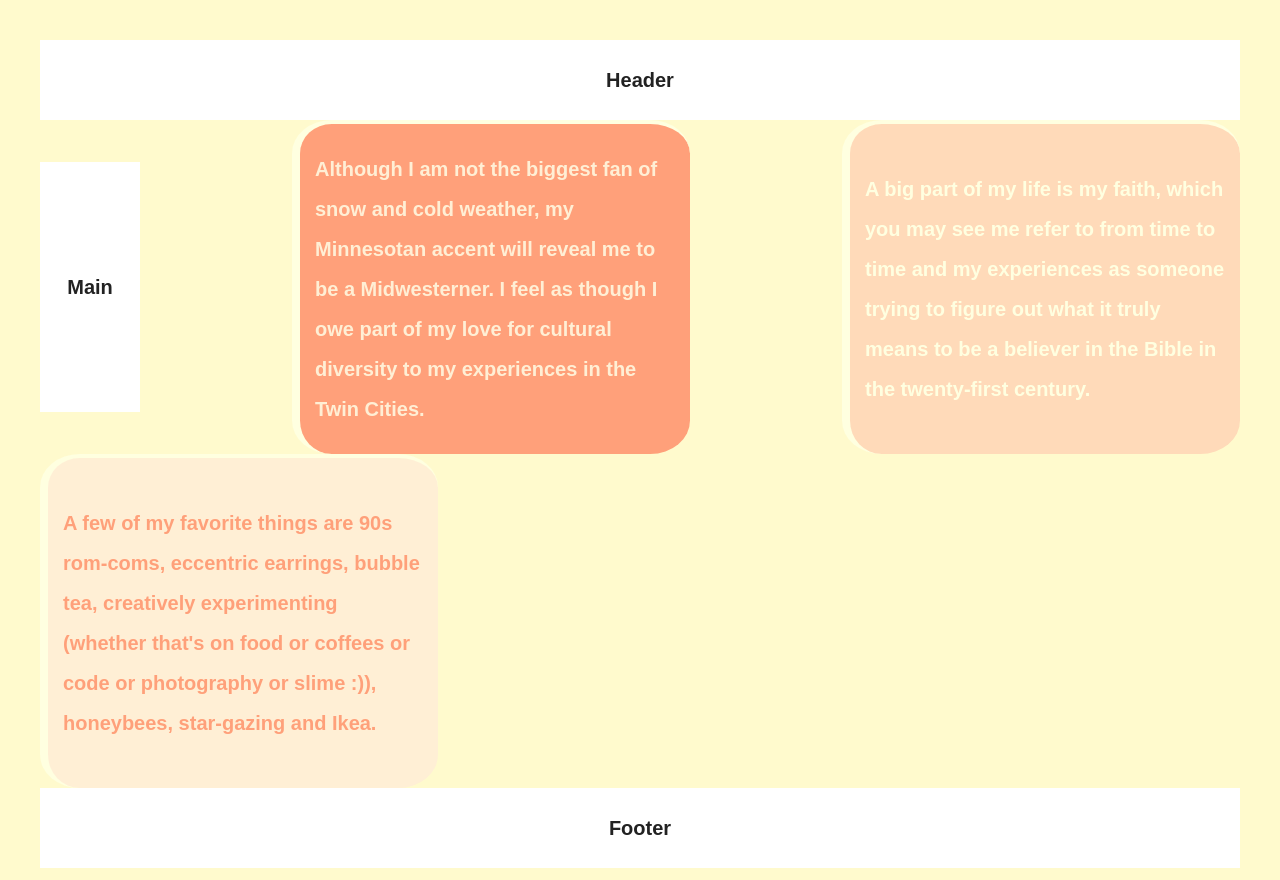
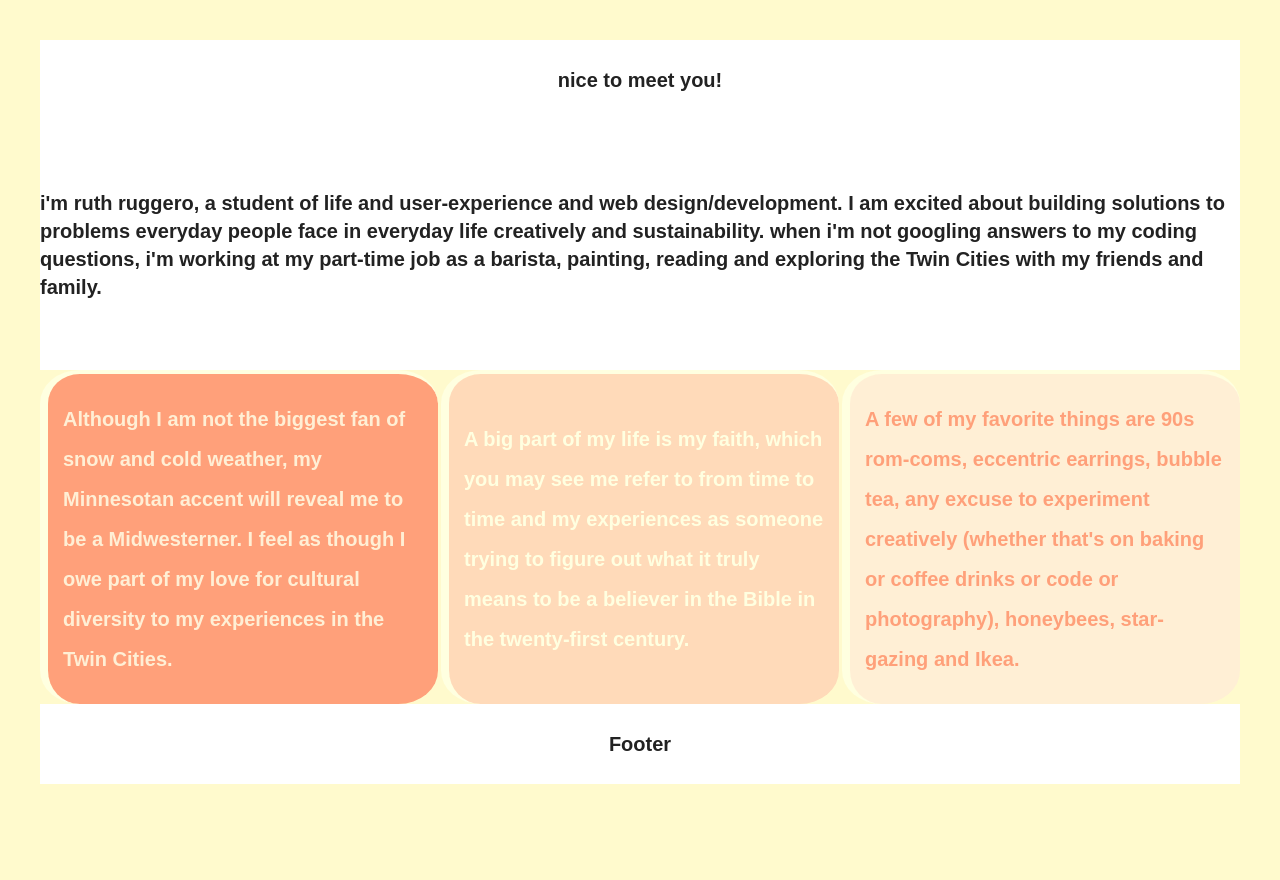
Before and after one commit to ruthiedr/07.01-206-divs-flexbox-starter, a plain HTML site: page index.html in a window 1280 px wide. Drawn offline with nearby package versions, Linux system fonts and the light colour scheme; a web font is replaced by a local one.

Commit message:
header and main at right lengths, text added

```diff
--- a/css/main.css
+++ b/css/main.css
@@ -110,6 +110,12 @@ body {
   background-color: lemonchiffon;
 }
 
+header, footer, main {
+display: flex;
+justify-content: center;
+align-items: center;
+}
+
 header, footer{
 height: 80px;
 width: 100%;
@@ -118,16 +124,11 @@ background-color: white;
 
 main {
 height: 250px;
-width: 100px;
+width: 100%;
 background-color: white;
 }
 
-header, footer, main {
-display: flex;
-justify-content: center;
-align-items: center;
 
-}
 
 .wrapper {
   /*add display:flex and set justify-content to space-between*/
--- a/index.html
+++ b/index.html
@@ -23,8 +23,8 @@
         <![endif]-->
 
         <section class="wrapper">
-            <header>Header</header>
-            <main>Main</main>
+            <header>nice to meet you!</header>
+            <main>i'm ruth ruggero, a student of life and user-experience and web design/development. I am excited about building solutions to problems everyday people face in everyday life creatively and sustainability. when i'm not googling answers to my coding questions, i'm working at my part-time job as a barista, painting, reading and exploring the Twin Cities with my friends and family.   </main>
             <div class="div-1">
                 <p>Although I am not the biggest fan of snow and cold weather,
 my Minnesotan accent will reveal me to be a Midwesterner.
@@ -38,8 +38,8 @@ what it truly means to be a believer in the Bible in the twenty-first century.</
             </div>
             <div class="div-3">
                 <p>A few of my favorite things are 90s rom-coms, eccentric earrings,
-bubble tea, creatively experimenting (whether that's on food or coffees
-or code or photography or slime :)), honeybees, star-gazing and Ikea.</p>
+bubble tea, any excuse to experiment creatively (whether that's on baking or coffee drinks
+or code or photography), honeybees, star-gazing and Ikea.</p>
             </div>
             <footer>Footer</footer>
         </section>
```
